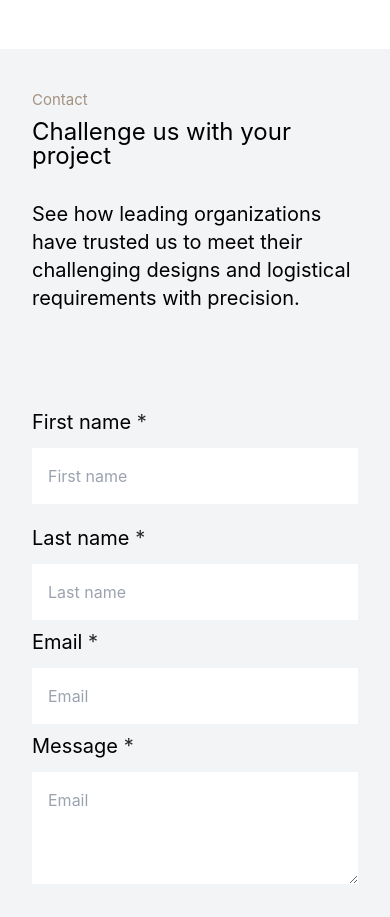
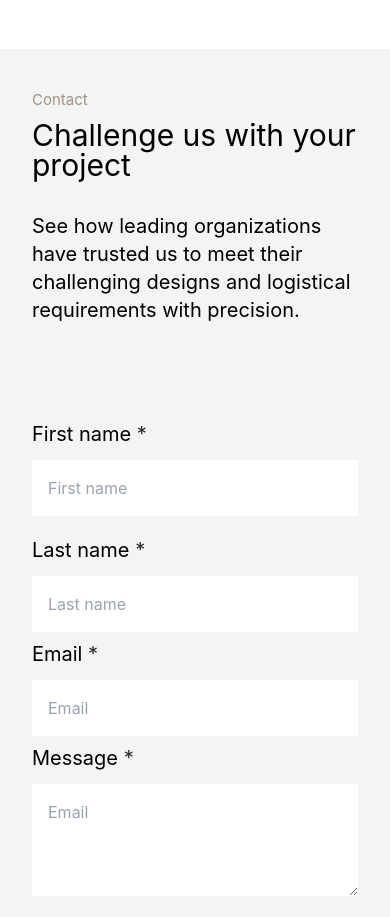
Before and after one commit to Tez-cyber/architecture-website, a React (Vite) app: page / in a window 390 px wide. Shown: the part 4200-5117 px from the top of the page. Built offline with nearby package versions, Linux system fonts and the light colour scheme.

Commit message:
Changed font-size for contact section title

```diff
--- a/src/components/Contact.jsx
+++ b/src/components/Contact.jsx
@@ -7,7 +7,7 @@ const Contact = () => {
                 {/* ==== First Section ==== */}
                 <div className="flex flex-col gap-2 lg:w-[48%]">
                     <p className='text-darkCream text-[15px]'>Contact</p>
-                    <p className="text-2xl lg:text-[55px] leading-[1]">
+                    <p className="text-3xl leading-[1] md:text-5xl lg:text-[55px]">
                         Challenge us with
                         your project
                     </p>
```
